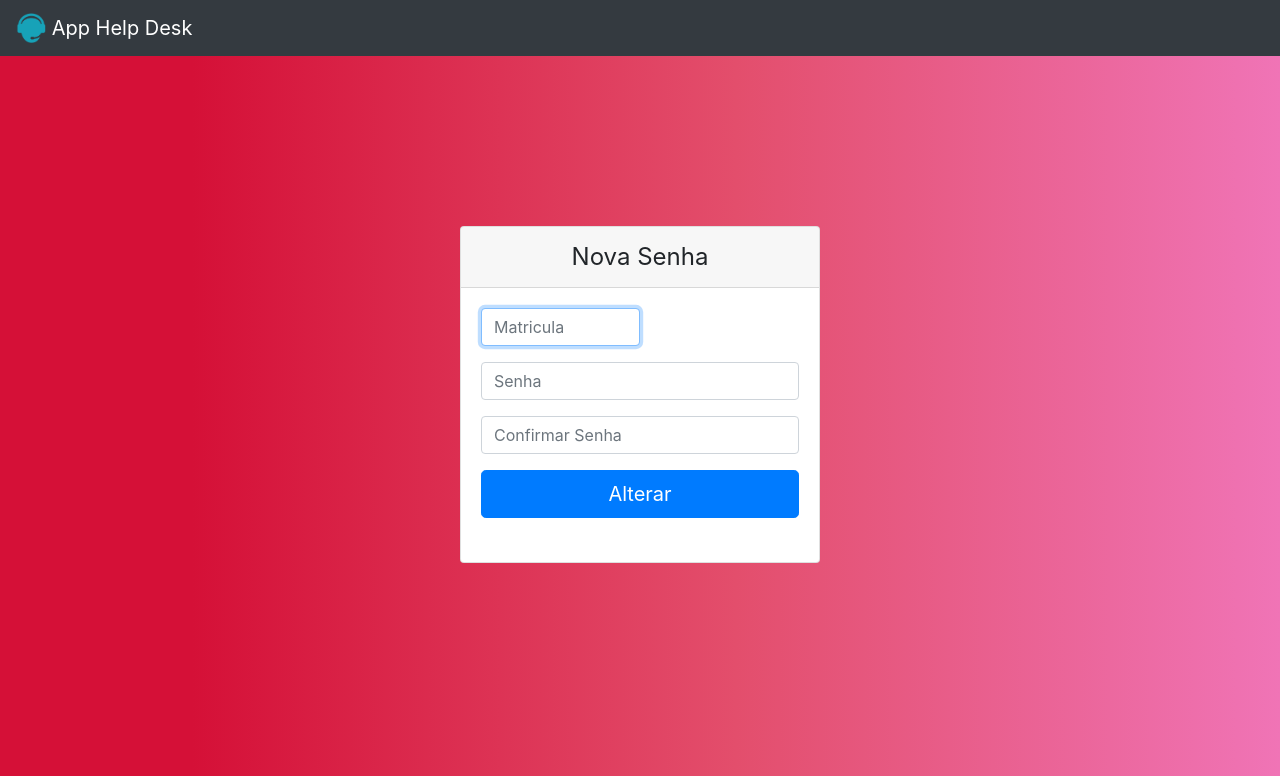
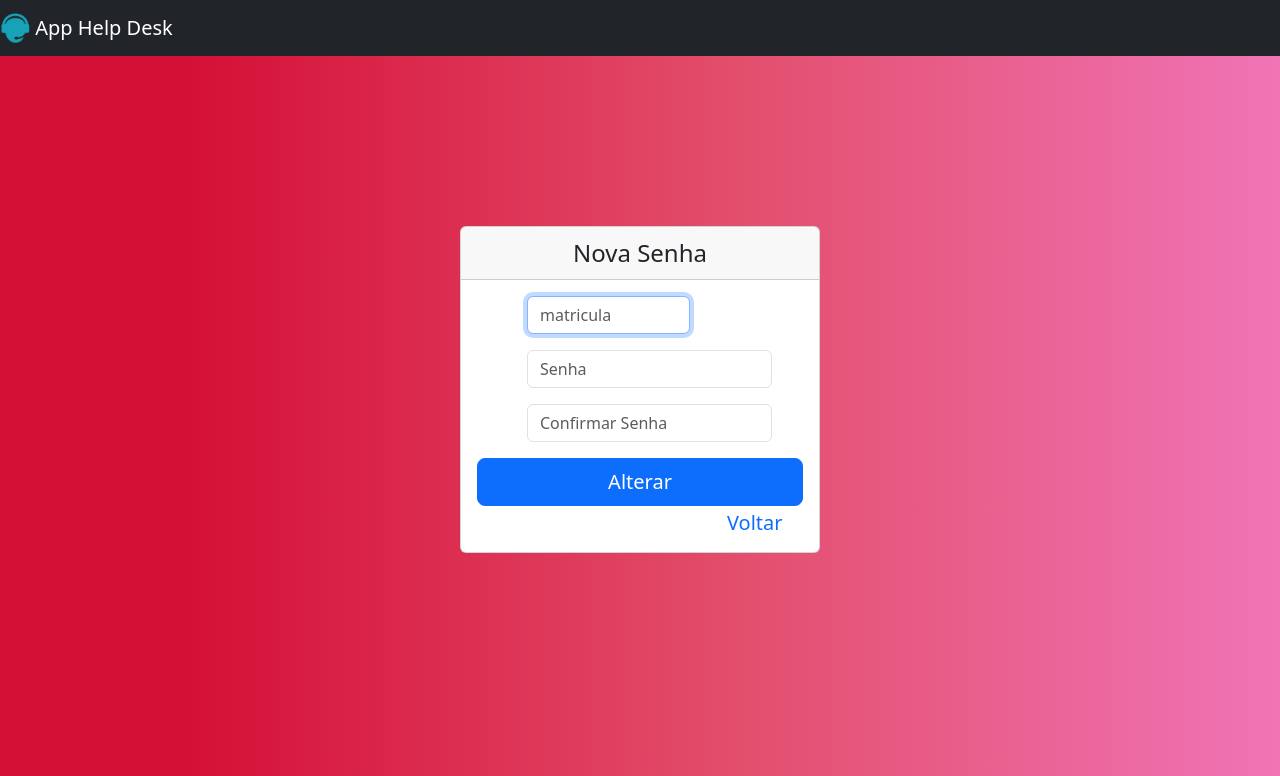
Before and after one commit to matheusm22/sistemaDesk, a PHP site: page /php/senha.php in a window 1280 px wide. Shown: the top 776 px of the page. Run offline with PHP 8.4, Linux system fonts and the light colour scheme.

Commit message:
Add files via upload

```diff
--- a/desk/js/script.js
+++ b/desk/js/script.js
@@ -21,11 +21,29 @@ $(function () {
 
 
 // função para a matricula aceitar apenas números
-$(function() {
-  $("#matricula").keypress(function(event) {
+$(function () {
+  $("#matricula").keypress(function (event) {
     if (event.which != 8 && event.which != 0 && (event.which < 48 || event.which > 57)) {
       alert('apenas números!')
       return false
     }
   });
 });
+
+// função do olho no index
+
+var senha = document.getElementById('senha');
+var icon = document.getElementById('mostrar');
+icon.addEventListener('click', togglePass);
+
+function togglePass() {
+  if (senha.type == 'password') {
+    senha.type = 'text';
+    icon.src = '/desk/img/eye.svg';
+
+  } else {
+    senha.type = 'password';
+    icon.src = '/desk/img/eye-off.svg';
+  }
+
+}
--- a/desk/php/consultar_chamado.php
+++ b/desk/php/consultar_chamado.php
@@ -226,7 +226,7 @@ $result = $conexao->query($sql);
               if(($user_data['responsavel'] == $usuario_logado || $usuario_logado == $user_data['usuario']) && $user_data['respostas_resp'] == null) {
                   echo "<td><a class='btn btn-primary' href='resposta.php?id=$user_data[id]'>Responder</a></td>";;
               } else {
-                  echo "<td><a class='btn btn-danger' href='resposta.php?id=$user_data[id]'>ver Chamado</a></td>";
+                  echo "<td><a class='btn btn-danger' href='resposta.php?id=$user_data[id]'>Ver Chamado</a></td>";
               }
               echo "<td>" . $user_data['situacao'] . "</td>";
               echo "<td>" . $data_atualiza . $space . substr($hora1, 0, 5) . "</td>";
@@ -249,7 +249,7 @@ $result = $conexao->query($sql);
                      echo "<td><span class='btn  btn-secondary'>Responda para finalizar!</span></td>";
                 }
               } else if($user_data['situacao'] == "Em Atendimento" && $usuario_logado != $user_data['usuario']){
-                echo "<td><p class='btn  btn-secondary'>". $user_data['responsavel']."</p></td>";
+                echo "<td><p class='btn  btn-secondary'> Em Atendimento: " . $user_data['responsavel']."</p></td>";
               }
 
               if ($user_data['situacao'] == "Finalizado") {
--- a/desk/php/senha.php
+++ b/desk/php/senha.php
@@ -5,6 +5,8 @@
   <title>App Help Desk</title>
 
   <link rel="stylesheet" href="https://maxcdn.bootstrapcdn.com/bootstrap/4.0.0/css/bootstrap.min.css" +058RXPxPg6fy4IWvTNh0E263XmFcJlSAwiGgFAW/dAiS6JXm" crossorigin="anonymous">
+  <link rel="stylesheet" href="https://cdn.jsdelivr.net/npm/bootstrap@5.3.0-alpha1/dist/css/bootstrap.min.css
+    ">
 
   <style>
     .card-login {
@@ -12,6 +14,13 @@
       width: 360px;
       margin: 0 auto;
     }
+
+    .form-control {
+      position: relative;
+      left: 50px;
+    }
+
+
 
     .card-header {
       text-align: center;
@@ -26,6 +35,14 @@
     label {
       font-size: 20px;
 
+    }
+
+    #voltar{
+      position: relative;
+      left: 250px;
+      top: 2px;
+      font-size: 20px;
+      text-decoration: none;
     }
   </style>
 </head>
@@ -113,16 +130,17 @@
             <div class="card-body">
 
               <div class="form-group">
-                <input type="text" class="form-control w-50" autofocus name="matricula" id="matricula" placeholder="Matricula">
+                <input type="text" class="form-control w-50" autofocus name="matricula" id="matricula" placeholder="matricula">
               </div>
               <div class="form-group">
-                <input type="password" class="form-control" name="senha" placeholder="Senha">
+                <input type="password" class="form-control w-75" id="senha" name="senha" placeholder="Senha">
               </div>
               <div class="form-group">
-                <input type="password" class="form-control" name="confirma" placeholder="Confirmar Senha">
+                <input type="password" class="form-control w-75" name="confirma" placeholder="Confirmar Senha">
               </div>
               <button class="btn btn-lg btn-primary btn-block" id="Alterar" name="submit" type="submit">Alterar</button>
-              <br>
+              <a href="/desk/index.php" id="voltar">Voltar</a>
+
   </form>
   </div>
   </div>
```
Also changed, not shown: desk/index.php (+15 -7 lines), desk/php/cadastrar.php (+19 -7 lines), desk/img/eye-off.svg (added), desk/img/eye.svg (added). Lines whose indentation alone changed are shown as unchanged.
